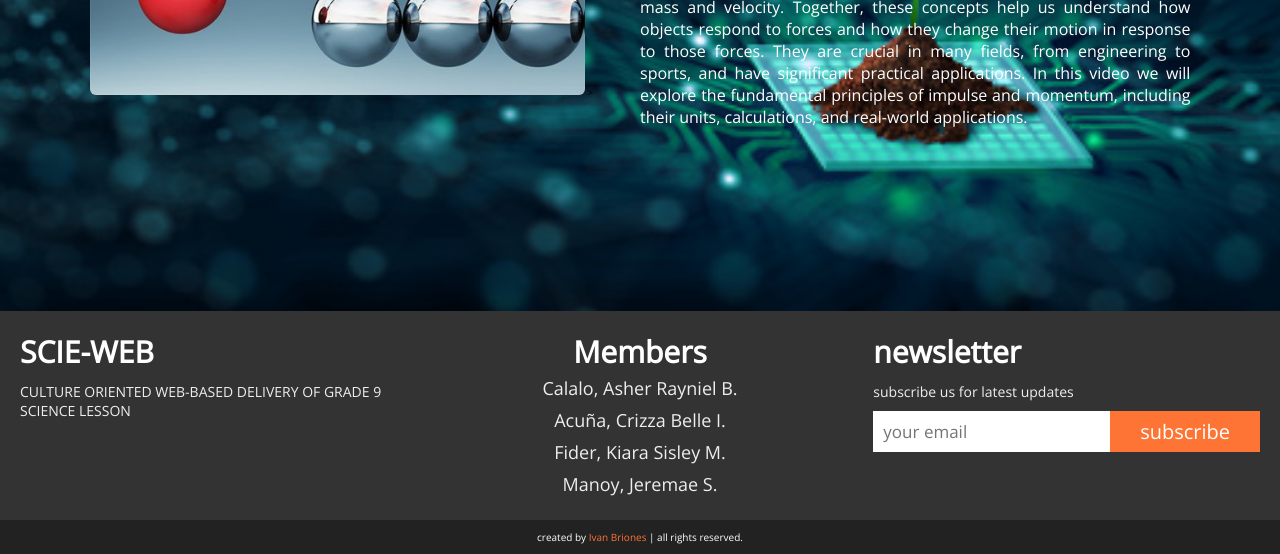
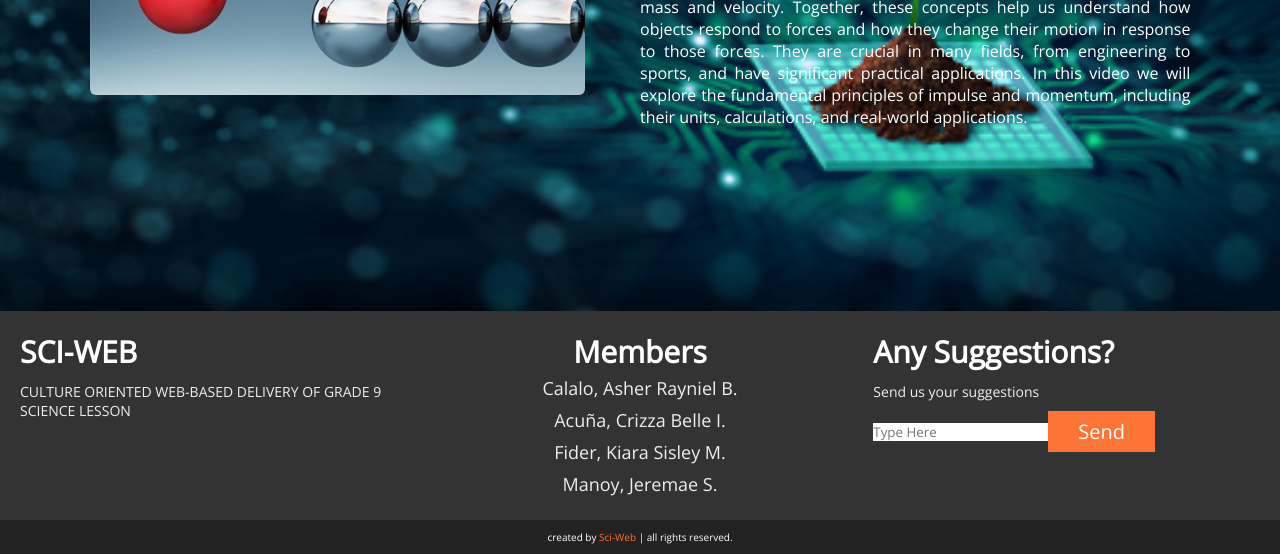
Before and after one commit to Siyensikula/Siyensikula.github.io, a plain HTML site: page plan.html in a window 1280 px wide. Shown: the part 489-1043 px from the top of the page. Drawn offline with nearby package versions, Linux system fonts and the light colour scheme.

Commit message:
Update plan.html

```diff
--- a/plan.html
+++ b/plan.html
@@ -85,33 +85,32 @@
     <div class="box-container">
 
         <div class="box">
-            <h3>SCIE-WEB</h3>
+            <h3>SCI-WEB</h3>
             <p>CULTURE ORIENTED WEB-BASED DELIVERY OF GRADE 9 SCIENCE LESSON</p>
         </div>
 
         <div class="box">
             <h3>Members</h3>
-            <a href="#">Calalo, Asher Rayniel B.</a>
-            <a href="#">Acuña, Crizza Belle I.</a>
-            <a href="#">Fider, Kiara Sisley M.</a>
-            <a href="#">Manoy, Jeremae S.</a>
+            <a href="https://www.facebook.com/asherrayniel.calalo.3">Calalo, Asher Rayniel B.</a>
+            <a href="https://www.facebook.com/belle.acuna.1219">Acuña, Crizza Belle I.</a>
+            <a href="https://www.facebook.com/kiarasisley.fider">Fider, Kiara Sisley M.</a>
+            <a href="https://www.facebook.com/jeremae.manoy">Manoy, Jeremae S.</a>
         </div>
 
         <div class="box">
-            <h3>newsletter</h3>
-            <p>subscribe us for latest updates</p>
+            <h3>Any Suggestions?</h3>
+            <p>Send us your suggestions</p>
             <form action="">
-                <input type="email" placeholder="your email">
-                <input type="submit" class="btn" value="subscribe">
+                <input type="text" placeholder="Type Here">
+                <input type="submit" class="btn" value="Send">
             </form>
         </div>
 
     </div>
 
-    <h1 class="credit"> created by <a href="#">Ivan Briones</a> | all rights reserved. </h1>
+    <h1 class="credit"> created by <a href="#">Sci-Web</a> | all rights reserved. </h1>
 
 </div>
-
 
 
 
```
